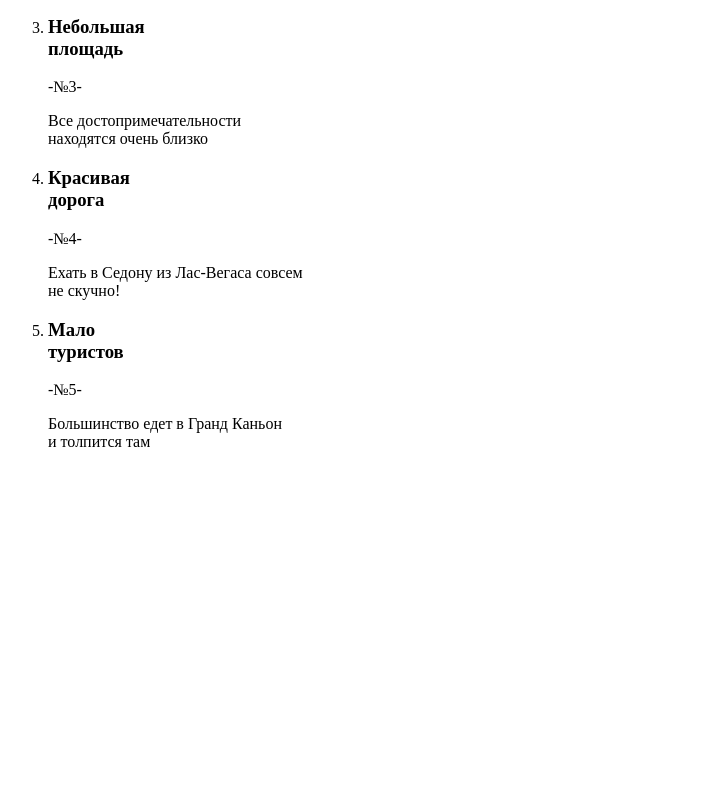
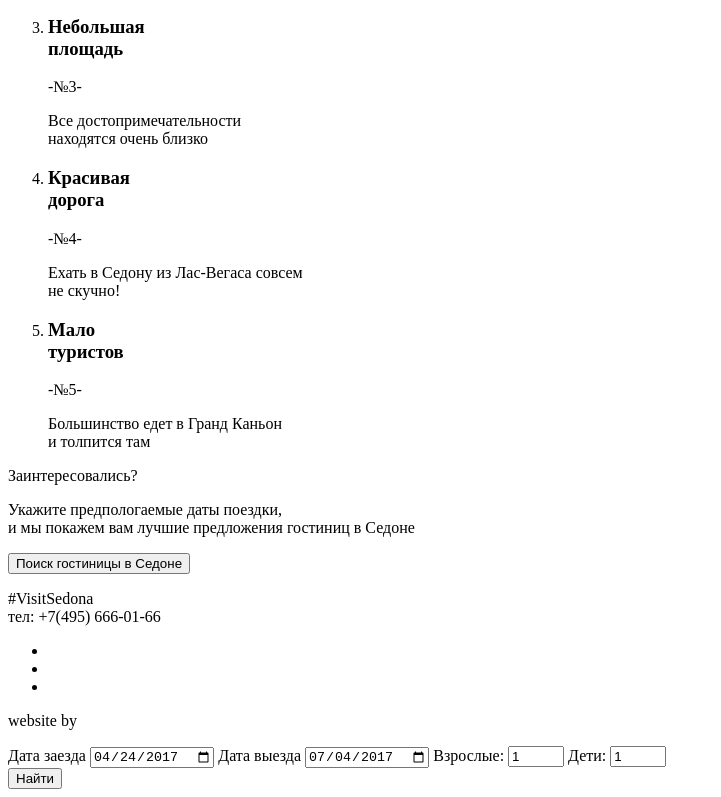
Before and after one commit to Dmitry-pipe/1683599-sedona-30, a plain HTML site: page index.html in a window 1280 px wide. Shown: the part 1255-2052 px from the top of the page, without its empty margins (0-721 px from the left). Before the commit the page ends 1722 px from the top, so only its background shows below. Drawn offline with Linux system fonts and the light colour scheme.

Commit message:
Главная и часть второй страницы, для слияния с ревью.

```diff
--- a/index.html
+++ b/index.html
@@ -18,7 +18,7 @@
           <li><a href="#">Информация</a></li>
           <li><a href="#">Фото и видео</a></li>
           <li><a href="#">Карта штата</a></li>
-          <li><a href="catalog.html">Гостиница</a></li>
+          <li><a href="hotel.html">Гостиницы</a></li>
         </ul>
       </nav>
 
@@ -97,7 +97,69 @@
           </li>
         </ol>
       </section>
+
+      <section>
+        <p>Заинтересовались?</p>
+        <p>Укажите предпологаемые даты поездки, <br>
+        и мы покажем вам лучшие предложения гостиниц в Седоне</p>
+
+        <!-- Кнопка на форму записи -->
+        <button type="button">Поиск гостиницы в Седоне</button>
+
+        <!-- Карта -->
+        <a href="https://via.placeholder.com/150x100"></a>
+      </section>
+
     </main>
+
+    <footer>
+      <section>
+        <p>
+          #VisitSedona<br>
+          тел: <a href="tel:74956660166"></a>+7(495) 666-01-66
+        </p>
+      </section>
+
+      <!-- twitter, vk, fb -->
+      <section>
+        <ul>
+          <li>
+            <a href="#"></a>
+          </li>
+          <li>
+            <a href="#"></a>
+          </li>
+          <li>
+            <a href="#"></a>
+          </li>
+        </ul>
+      </section>
+
+      <!-- developer -->
+      <p>
+        website by
+        <a href="https://via.placeholder.com/60x40" alt=""></a>
+      </p>
+
+    </footer>
+
+    <!-- Форма записи -->
+    <section>
+      <form action="https://echo.htmlacademy.ru"
+      method="post">
+        <label for="input-date-arrive">Дата заезда</label>
+        <input id="input-date-arrive" type="date" name="arrive-dt" value="2017-04-24">
+        <label for="input-date-departure">Дата выезда</label>
+        <input id="input-date-departure" type="date" name="departure-dt" value="2017-07-04">
+
+        <label for="input-number-adults">Взрослые:</label>
+        <input id="input-number-adults" type="number" name="AdultsNum" value="1" min="1" max="30">
+        <label for="input-number-children">Дети:</label>
+        <input id="input-number-children" type="number" name="ChildrenNum" value="1" min="0" max="40">
+
+      </form>
+      <button type="button">Найти</button>
+    </section>
 
   </body>
 </html>
```
